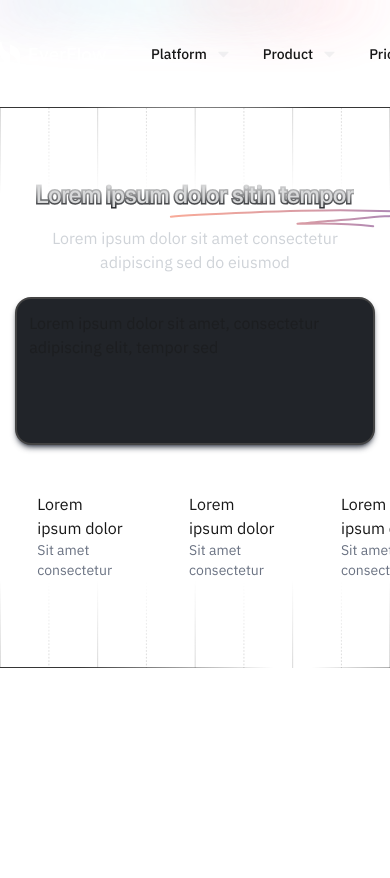
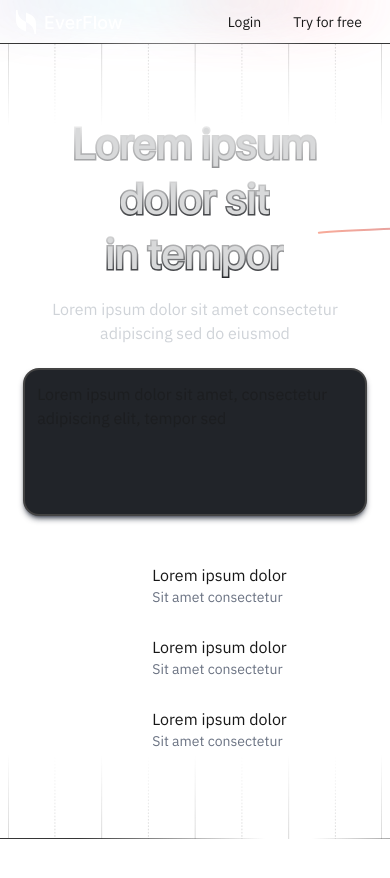
Before and after one commit to sabareesh-ed/everflow, a Next.js app: page / in a window 390 px wide. Shown: the top 878 px of the page. Before the commit the page ends 844 px from the top, so only its background shows below. Built offline with nearby package versions, Linux system fonts and the light colour scheme.

Commit message:
hero section

```diff
--- a/src/app/page.tsx
+++ b/src/app/page.tsx
@@ -258,11 +258,11 @@ export default function Home() {
 
       <nav
         ref={navRef}
-        className="flex relative justify-between items-center py-5 max-w-[72rem] mx-auto"
+        className="flex relative justify-between items-center md:py-5 py-2 max-w-[72rem] mx-auto px-4 sm:px-8"
       >
         <div className="bg-gradient-to-r from-[transparent] via-[#363636] to-[#363636] h-[1px] width-[100vw] transform translate-x-[30vw] absolute bottom-0 left-0 right-0"></div>
         <div className="bg-gradient-to-r to-[transparent] via-[#363636] from-[#363636] h-[1px] width-[100vw] transform translate-x-[-30vw] absolute bottom-0 left-0 right-0"></div>
-        <div className="flex items-center">
+        <div className="items-center flex">
           <a href="#">
             <svg
               width="107"
@@ -281,7 +281,7 @@ export default function Home() {
               />
             </svg>
           </a>
-          <ul className="ml-8 flex space-x-2 text-sm font-medium">
+          <ul className="ml-8 space-x-2 text-sm font-medium  hidden md:flex">
             <li>
               <a
                 className="flex py-1 gap-2 px-3 items-center hover:bg-[rgba(133,140,148,0.12)] rounded-4xl transition duration-300"
@@ -400,7 +400,7 @@ export default function Home() {
           </ul>
         </div>
 
-        <div className="flex items-center space-x-4 text-sm">
+        <div className="flex items-center space-x-2 md:space-x-4 text-sm">
           <button className="flex py-1 gap-2 px-3 items-center hover:bg-[rgba(133,140,148,0.12)] rounded-4xl transition duration-300 cursor-pointer">
             Login
           </button>
@@ -410,7 +410,7 @@ export default function Home() {
         </div>
       </nav>
 
-      <main className="max-w-[72rem] mx-auto flex flex-col">
+      <main className="max-w-[72rem] mx-auto flex flex-col px-2 sm:px-8">
         <div className="pt-18 pb-22 relative">
         <div className="bg-gradient-to-r from-[transparent] via-[#transparent] to-[#363636] h-[1px] width-[100vw] transform translate-x-[30vw] absolute bottom-0 left-0 right-0"></div>
         <div className="bg-gradient-to-r to-[transparent] via-[#363636] from-[#363636] h-[1px] width-[100vw] transform translate-x-[-30vw] absolute bottom-0 left-0 right-0"></div>
@@ -520,7 +520,7 @@ export default function Home() {
           ref={(el) => (sectionRefs.current[0] = el)}
           className="text-center px-4 sm:px-8 md:px-12 lg:px-16"
         >
-          <h1 className="text-2xl sm:text-[32px] md:text-[40px] lg:text-6xl max-w-3xl mx-auto font-[family-name:var(--font-sf)] leading-tight font-medium mb-4">
+          <h1 className="text-[44px] sm:text-[52px] md:text-[60px] max-w-3xl mx-auto font-[family-name:var(--font-sf)] leading-tight font-medium mb-4">
             <span className="inline-block">Lorem ipsum<span className="relative"> dolor sit
               <svg ref={svgRef} className="absolute left-0 right-0 bottom-0 translate-y-[100%]" width="246" height="19" viewBox="0 0 246 19" fill="none" xmlns="http://www.w3.org/2000/svg">
                 <path opacity="0.6" d="M1.8746 7.64974C20.9567 5.43159 136.188 0.700663 183.705 1.44049C197.365 1.65318 211.027 1.88974 224.691 2.22078C229.044 2.32625 237.023 1.74519 242.574 3.3093C244.786 3.93251 244.438 4.90261 242.461 5.34581C234.093 7.22227 224.399 6.73916 215.726 7.35093C196.726 8.691 177.925 10.9769 158.886 12.1051C150.392 12.6084 142.061 13.7289 133.589 14.2664C122.926 14.9429 131.334 14.8281 137.26 14.7078C159.88 14.2487 181.627 14.7029 204.205 17.1549" stroke="url(#paint0_linear_13001_12505)" stroke-width="2" stroke-linecap="round"/>
@@ -610,7 +610,7 @@ export default function Home() {
           ref={(el) => (sectionRefs.current[2] = el)}
           className="mt-12 flex items-center"
         >
-          <div className="flex gap-7 mx-auto">
+          <div className="flex flex-col sm:flex-row gap-7 mx-auto">
             <div className="flex items-center space-x-4">
               <svg
                 width="33"
```
